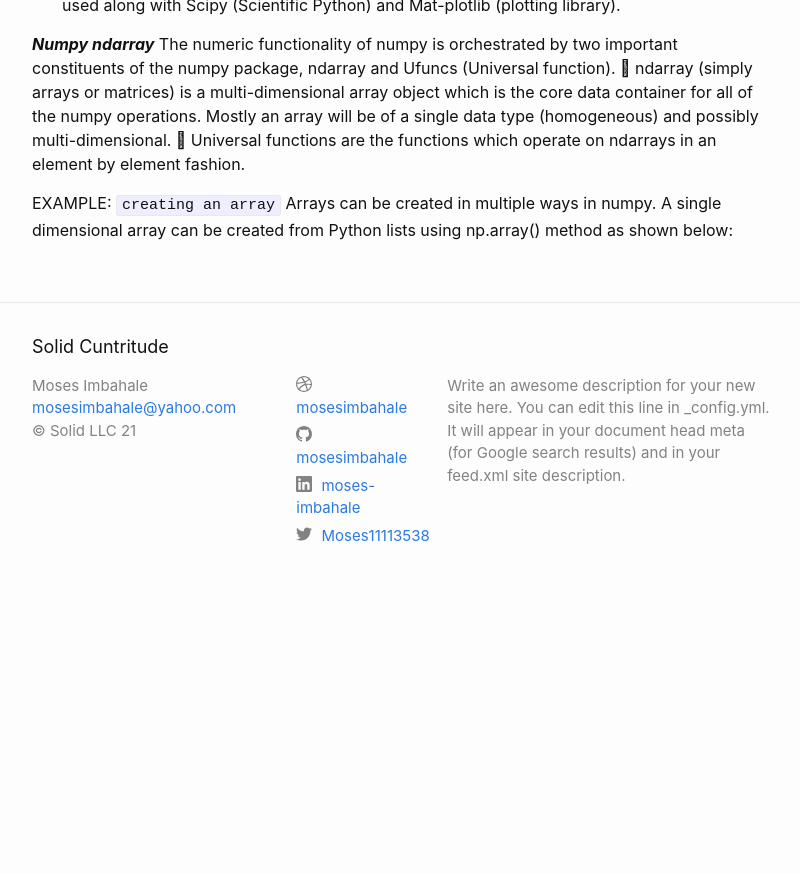
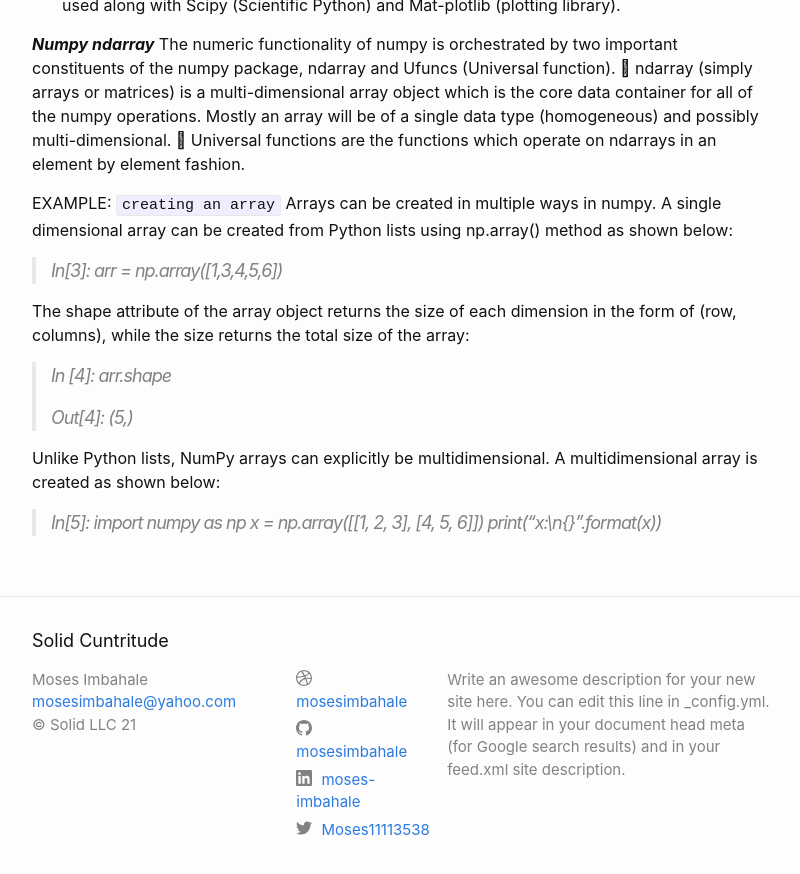
Before and after one commit to mosesimbahale/my-blog, a Jekyll site: the page built from Tech-blog/_posts/2021-12-14-Programming-for-data-science.md, in a window 1280 px wide and 900 px high, scrolled down 1573 px. Shown: the top 874 px of the window, without its empty margins (238-1038 px from the left). Built offline with Jekyll 4.4.1, drawn with Linux system fonts in a browser that asks for light colours; before the commit the page ends 2180 px from its top, so only the background shows below that; some of the changed text lies outside the part shown.

Commit message:
Update 2021-12-14-Programming-for-data-science.md

```diff
--- a/Tech-blog/_posts/2021-12-14-Programming-for-data-science.md
+++ b/Tech-blog/_posts/2021-12-14-Programming-for-data-science.md
@@ -5,7 +5,7 @@ date:   2021-12-14 10:30:35
 category: tech
 ---
 
-### introduction:
+### Introduction:
 
 The programming requirements of data science demands a very versatile yet flexible language which is simple to write the code but can handle
 highly complex mathematical processing. Python is most suited for such requirements as it has already established itself both as a language for general
@@ -47,3 +47,17 @@ The numeric functionality of numpy is orchestrated by two important constituents
 EXAMPLE:
 `creating an array`
 Arrays can be created in multiple ways in numpy. A single dimensional array can be created from Python lists using np.array() method as shown below:
+
+> In[3]: arr = np.array([1,3,4,5,6])
+
+The shape attribute of the array object returns the size of each dimension in the form of (row, columns), while the size returns the total size of the array:
+
+> In [4]: arr.shape
+>
+> Out[4]: (5,)
+
+Unlike Python lists, NumPy arrays can explicitly be multidimensional. A multidimensional array is created as shown below:
+
+> In[5]: import numpy as np
+>         x = np.array([[1, 2, 3], [4, 5, 6]])
+>         print("x:\n{}".format(x))
```
